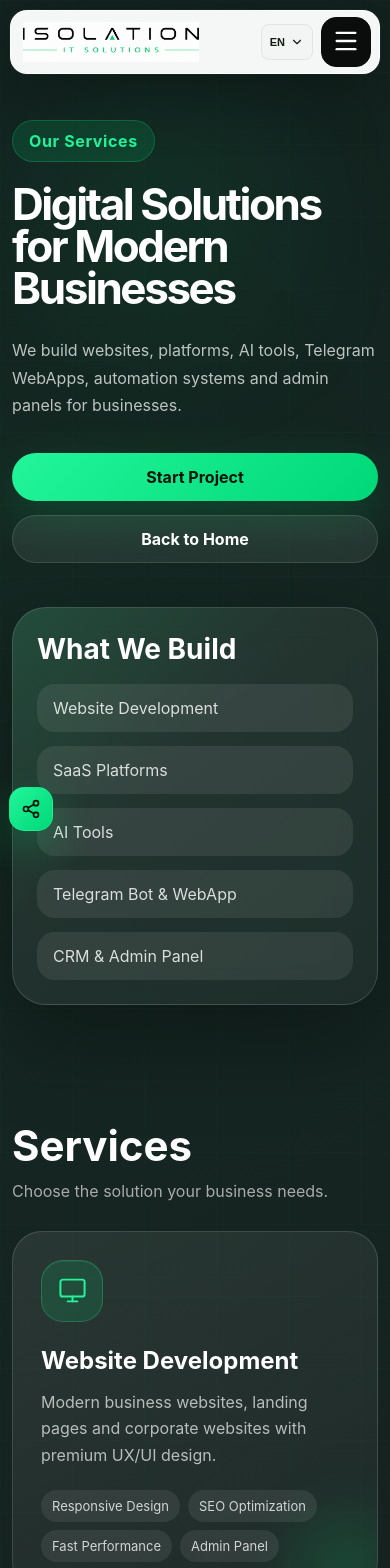
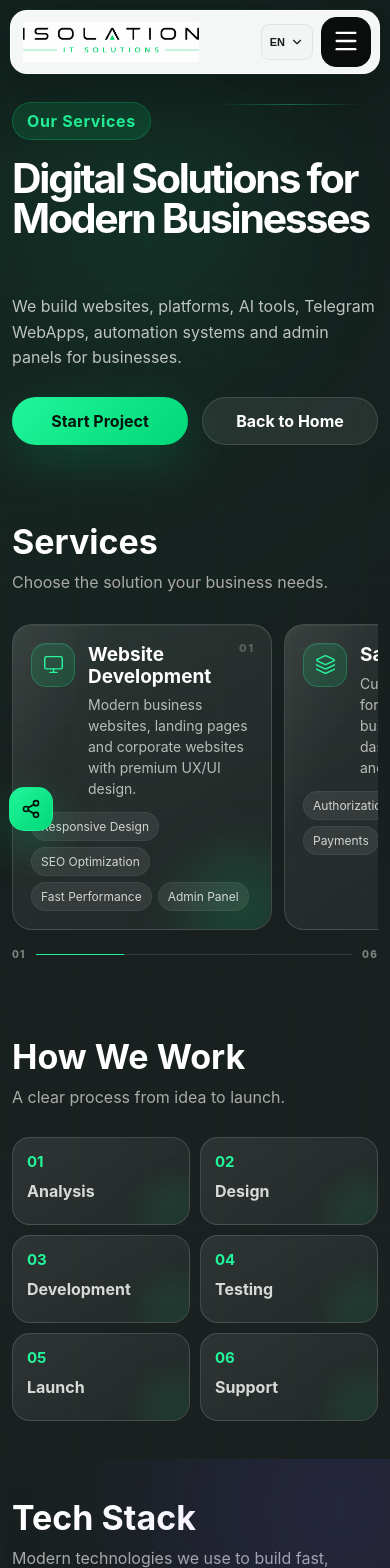
Before and after one commit to NarekHun1/ITSOLUTION, a React (Vite) app: page /services in a window 390 px wide. Shown: the top 1568 px of the page. Built offline with nearby package versions, Linux system fonts and the light colour scheme.

Commit message:
Redesign services page with compact premium layout

```diff
--- a/src/components/Services.tsx
+++ b/src/components/Services.tsx
@@ -149,8 +149,11 @@ export default function ServicesPage() {
                         <h3>{t('servicesPage.whatWeBuild')}</h3>
 
                         <ul>
-                            {heroList.map((item) => (
-                                <li key={item}>{item}</li>
+                            {heroList.map((item, index) => (
+                                <li key={item}>
+                                    <span>{String(index + 1).padStart(2, '0')}</span>
+                                    <strong>{item}</strong>
+                                </li>
                             ))}
                         </ul>
                     </motion.div>
@@ -178,6 +181,10 @@ export default function ServicesPage() {
                                     delay: index * 0.06,
                                 }}
                             >
+                                <span className="serviceNumber" aria-hidden="true">
+                                    {String(index + 1).padStart(2, '0')}
+                                </span>
+
                                 <div className="serviceIcon">
                                     {service.icon}
                                 </div>
@@ -195,6 +202,12 @@ export default function ServicesPage() {
                                 </div>
                             </motion.div>
                         ))}
+                    </div>
+
+                    <div className="servicesScrollRail" aria-hidden="true">
+                        <span>01</span>
+                        <i />
+                        <span>06</span>
                     </div>
                 </div>
             </section>
--- a/src/services.css
+++ b/src/services.css
@@ -11,7 +11,7 @@
 /* HERO */
 .servicesHero {
     position: relative;
-    padding: 150px 0 90px;
+    padding: 128px 0 64px;
 }
 
 .servicesHero::before {
@@ -25,19 +25,30 @@
     border-radius: 999px;
 }
 
+.servicesHero::after {
+    content: '';
+    position: absolute;
+    top: 104px;
+    right: 7%;
+    width: min(38vw, 520px);
+    height: 1px;
+    background: linear-gradient(90deg, transparent, rgba(34, 245, 154, 0.38), transparent);
+    box-shadow: 0 0 24px rgba(34, 245, 154, 0.28);
+}
+
 .servicesHeroGrid {
     position: relative;
     z-index: 2;
     display: grid;
-    grid-template-columns: 1.15fr 0.85fr;
-    gap: 44px;
+    grid-template-columns: 1.2fr 0.8fr;
+    gap: 32px;
     align-items: center;
 }
 
 .servicesBadge {
     display: inline-flex;
-    margin-bottom: 22px;
-    padding: 10px 16px;
+    margin-bottom: 18px;
+    padding: 8px 14px;
     border: 1px solid rgba(255, 255, 255, 0.14);
     border-radius: 999px;
     background: rgba(255, 255, 255, 0.06);
@@ -47,38 +58,39 @@
 }
 
 .servicesHero h1 {
-    max-width: 820px;
+    max-width: 760px;
     margin: 0;
-    font-size: clamp(42px, 7vw, 92px);
-    line-height: 0.95;
-    letter-spacing: -0.07em;
+    font-size: clamp(42px, 5.6vw, 72px);
+    line-height: 0.98;
+    letter-spacing: -0.06em;
 }
 
 .servicesHero p {
     max-width: 720px;
-    margin: 28px 0 0;
+    margin: 20px 0 0;
     color: rgba(255, 255, 255, 0.72);
     font-size: 18px;
-    line-height: 1.7;
+    line-height: 1.6;
 }
 
 .servicesHeroActions {
     display: flex;
     gap: 14px;
     flex-wrap: wrap;
-    margin-top: 34px;
+    margin-top: 26px;
 }
 
 .servicesHeroCard {
     position: relative;
-    padding: 34px;
-    border-radius: 34px;
+    padding: 26px;
+    border-radius: 26px;
     background:
             linear-gradient(145deg, rgba(255, 255, 255, 0.13), rgba(255, 255, 255, 0.04)),
             rgba(255, 255, 255, 0.04);
     border: 1px solid rgba(255, 255, 255, 0.14);
     box-shadow: 0 30px 90px rgba(0, 0, 0, 0.35);
     backdrop-filter: blur(18px);
+    transform: rotate(1deg);
 }
 
 .servicesHeroCard::after {
@@ -92,46 +104,75 @@
 }
 
 .servicesHeroCard h3 {
-    margin: 0 0 18px;
-    font-size: 28px;
+    margin: 0 0 14px;
+    font-size: 22px;
 }
 
 .servicesHeroCard ul {
     display: grid;
-    gap: 14px;
+    grid-template-columns: repeat(2, minmax(0, 1fr));
+    gap: 8px;
     margin: 0;
     padding: 0;
     list-style: none;
 }
 
 .servicesHeroCard li {
-    padding: 14px 16px;
-    border-radius: 18px;
+    display: flex;
+    align-items: center;
+    min-height: 48px;
+    padding: 10px 12px;
+    border-radius: 14px;
     background: rgba(255, 255, 255, 0.08);
     color: rgba(255, 255, 255, 0.82);
+    font-size: 14px;
+    line-height: 1.25;
+}
+
+.servicesHeroCard li span {
+    flex: 0 0 auto;
+    color: var(--brand-green-bright);
+    font-size: 10px;
+    font-weight: 800;
+    letter-spacing: 0.12em;
+}
+
+.servicesHeroCard li strong {
+    font-size: inherit;
+    font-weight: 650;
 }
 
 /* SERVICES FULL */
 .servicesFull {
-    padding: 80px 0;
+    padding: 56px 0 64px;
+}
+
+.servicesFull .sectionHead,
+.servicesProcess .sectionHead {
+    margin-bottom: 30px;
 }
 
 .servicesFullGrid {
     display: grid;
     grid-template-columns: repeat(3, 1fr);
-    gap: 22px;
+    gap: 16px;
 }
 
 .servicesFullCard {
     position: relative;
-    min-height: 310px;
-    padding: 28px;
-    border-radius: 30px;
+    min-height: 0;
+    padding: 22px;
+    border-radius: 24px;
     background:
             linear-gradient(145deg, rgba(255, 255, 255, 0.105), rgba(255, 255, 255, 0.035));
     border: 1px solid rgba(255, 255, 255, 0.12);
     overflow: hidden;
-    transition: 0.35s ease;
+    display: grid;
+    grid-template-columns: 50px minmax(0, 1fr);
+    column-gap: 16px;
+    align-content: start;
+    box-shadow: inset 0 1px 0 rgba(255, 255, 255, 0.055);
+    transition: transform 0.35s ease, border-color 0.35s ease, box-shadow 0.35s ease;
 }
 
 .servicesFullCard::before {
@@ -146,10 +187,19 @@
     transition: 0.35s ease;
 }
 
+.servicesFullCard::after {
+    content: '';
+    position: absolute;
+    inset: 0;
+    border-radius: inherit;
+    background: linear-gradient(115deg, rgba(255, 255, 255, 0.07), transparent 26%);
+    pointer-events: none;
+}
+
 .servicesFullCard:hover {
-    transform: translateY(-8px);
+    transform: translateY(-5px);
     border-color: rgba(255, 209, 102, 0.38);
-    box-shadow: 0 24px 70px rgba(0, 0, 0, 0.28);
+    box-shadow: 0 24px 70px rgba(0, 0, 0, 0.28), inset 0 1px 0 rgba(255, 255, 255, 0.08);
 }
 
 .servicesFullCard:hover::before {
@@ -158,59 +208,82 @@
 }
 
 .serviceIcon {
-    width: 62px;
-    height: 62px;
+    grid-column: 1;
+    grid-row: 1 / 3;
+    width: 50px;
+    height: 50px;
     display: grid;
     place-items: center;
-    margin-bottom: 24px;
-    border-radius: 22px;
+    margin: 0;
+    border-radius: 17px;
     background: rgba(255, 255, 255, 0.1);
     font-size: 30px;
     border: 1px solid rgba(34, 245, 154, 0.25);
     box-shadow: inset 0 1px 0 rgba(255, 255, 255, 0.06);
 }
 
+.serviceNumber {
+    position: absolute;
+    top: 20px;
+    right: 20px;
+    z-index: 2;
+    color: rgba(255, 255, 255, 0.25);
+    font-size: 11px;
+    font-weight: 800;
+    letter-spacing: 0.16em;
+}
+
 .serviceIcon svg {
-    width: 29px;
-    height: 29px;
+    width: 24px;
+    height: 24px;
     stroke-width: 1.65;
 }
 
 .servicesFullCard h3 {
     position: relative;
     z-index: 1;
-    margin: 0 0 14px;
-    font-size: 24px;
+    grid-column: 2;
+    margin: 1px 0 7px;
+    font-size: 21px;
+    line-height: 1.15;
 }
 
 .servicesFullCard p {
     position: relative;
     z-index: 1;
+    grid-column: 2;
     margin: 0;
     color: rgba(255, 255, 255, 0.68);
-    line-height: 1.65;
+    font-size: 14px;
+    line-height: 1.5;
 }
 
 .serviceFeatures {
     position: relative;
     z-index: 1;
+    grid-column: 1 / -1;
     display: flex;
     flex-wrap: wrap;
-    gap: 8px;
-    margin-top: 22px;
+    gap: 6px;
+    margin-top: 16px;
 }
 
 .serviceFeatures span {
-    padding: 8px 11px;
+    padding: 6px 9px;
     border-radius: 999px;
     background: rgba(255, 255, 255, 0.08);
+    border: 1px solid rgba(255, 255, 255, 0.055);
     color: rgba(255, 255, 255, 0.78);
-    font-size: 13px;
+    font-size: 12px;
+}
+
+.servicesScrollRail {
+    display: none;
 }
 
 /* PROCESS */
 .servicesProcess {
-    padding: 80px 0;
+    padding: 60px 0;
 }
 
 .processLine {
@@ -221,16 +294,35 @@
 
 .processStep {
     position: relative;
-    min-height: 145px;
-    padding: 22px;
-    border-radius: 26px;
+    min-height: 112px;
+    padding: 18px;
+    border-radius: 22px;
     background: rgba(255, 255, 255, 0.075);
     border: 1px solid rgba(255, 255, 255, 0.11);
+    overflow: hidden;
+    transition: transform 0.25s ease, border-color 0.25s ease;
+}
+
+.processStep::after {
+    content: '';
+    position: absolute;
+    right: -24px;
+    bottom: -28px;
+    width: 74px;
+    height: 74px;
+    border-radius: 50%;
+    background: rgba(0, 216, 120, 0.08);
+    filter: blur(12px);
+}
+
+.processStep:hover {
+    transform: translateY(-4px);
+    border-color: var(--brand-green-line);
 }
 
 .processStep strong {
     display: block;
-    margin-bottom: 22px;
+    margin-bottom: 14px;
     color: #ffd166;
     font-size: 15px;
 }
@@ -242,13 +334,13 @@
 
 /* CTA */
 .servicesCta {
-    padding: 80px 0 120px;
+    padding: 60px 0 86px;
 }
 
 .servicesCtaBox {
     position: relative;
-    padding: 56px;
-    border-radius: 38px;
+    padding: 44px;
+    border-radius: 30px;
     text-align: center;
     background:
             radial-gradient(circle at top left, rgba(255, 209, 102, 0.24), transparent 35%),
@@ -287,45 +379,141 @@
 
 @media (max-width: 680px) {
     .servicesHero {
-        padding: 120px 0 60px;
+        padding: 102px 0 38px;
     }
 
     .servicesHero h1 {
-        font-size: 44px;
+        font-size: clamp(36px, 10.5vw, 44px);
         letter-spacing: -0.055em;
     }
 
     .servicesHero p {
         font-size: 16px;
+        margin-top: 16px;
     }
 
     .servicesHeroCard {
-        padding: 24px;
+        display: none;
     }
 
     .servicesFull,
     .servicesProcess {
-        padding: 55px 0;
+        padding: 38px 0;
+    }
+
+    .servicesFull .sectionHead,
+    .servicesProcess .sectionHead {
+        margin-bottom: 22px;
+    }
+
+    .servicesFull .sectionHead h2,
+    .servicesProcess .sectionHead h2,
+    .techStack .sectionHead h2 {
+        font-size: 34px;
     }
 
     .servicesFullGrid {
-        grid-template-columns: 1fr;
+        grid-template-columns: none;
+        grid-auto-flow: column;
+        grid-auto-columns: minmax(260px, 82vw);
+        gap: 12px;
+        width: calc(100% + 12px);
+        padding: 2px 12px 16px 0;
+        overflow-x: auto;
+        overscroll-behavior-inline: contain;
+        scroll-snap-type: inline mandatory;
+        scrollbar-width: none;
+    }
+
+    .servicesFullGrid::-webkit-scrollbar {
+        display: none;
+    }
+
+    .servicesScrollRail {
+        display: flex;
+        align-items: center;
+        gap: 10px;
+        margin-top: 2px;
+        color: rgba(255, 255, 255, 0.44);
+        font-size: 10px;
+        font-weight: 800;
+        letter-spacing: 0.12em;
+    }
+
+    .servicesScrollRail i {
+        position: relative;
+        display: block;
+        flex: 1;
+        height: 1px;
+        overflow: hidden;
+        background: rgba(255, 255, 255, 0.12);
+    }
+
+    .servicesScrollRail i::after {
+        content: '';
+        position: absolute;
+        inset: 0 72% 0 0;
+        background: var(--brand-green-bright);
+        box-shadow: 0 0 12px rgba(34, 245, 154, 0.5);
+    }
+
+    .servicesFullCard {
+        padding: 18px;
+        grid-template-columns: 44px minmax(0, 1fr);
+        column-gap: 13px;
+        border-radius: 20px;
+        scroll-snap-align: start;
+    }
+
+    .serviceNumber {
+        top: 16px;
+        right: 16px;
+    }
+
+    .serviceIcon {
+        width: 44px;
+        height: 44px;
+        border-radius: 15px;
+    }
+
+    .serviceIcon svg {
+        width: 21px;
+        height: 21px;
+    }
+
+    .servicesFullCard h3 {
+        font-size: 19px;
+    }
+
+    .serviceFeatures {
+        margin-top: 13px;
     }
 
     .processLine {
-        grid-template-columns: 1fr;
+        grid-template-columns: repeat(2, minmax(0, 1fr));
+        gap: 10px;
+    }
+
+    .processStep {
+        min-height: 88px;
+        padding: 14px;
+        border-radius: 18px;
+    }
+
+    .processStep strong {
+        margin-bottom: 10px;
     }
 
     .servicesCta {
-        padding: 55px 0 90px;
+        padding: 38px 0 64px;
     }
 
     .servicesCtaBox {
-        padding: 34px 22px;
+        padding: 30px 20px;
     }
 
     .servicesHeroActions .btn {
-        width: 100%;
+        flex: 1 1 145px;
         justify-content: center;
     }
 }
@@ -334,7 +522,7 @@
 
 .techStack {
     position: relative;
-    padding: 100px 0 120px;
+    padding: 60px 0 76px;
     overflow: hidden;
 }
 
@@ -351,13 +539,13 @@
 }
 
 .techStack .sectionHead {
-    margin-bottom: 50px;
+    margin-bottom: 30px;
 }
 
 .techGrid {
     display: grid;
     grid-template-columns: repeat(4, 1fr);
-    gap: 22px;
+    gap: 16px;
 }
 
 .techItem {
@@ -367,12 +555,12 @@
     flex-direction: column;
     align-items: center;
     justify-content: center;
-    gap: 18px;
+    gap: 12px;
 
-    min-height: 190px;
-    padding: 28px;
+    min-height: 138px;
+    padding: 20px;
 
-    border-radius: 30px;
+    border-radius: 24px;
 
     background:
             linear-gradient(
@@ -429,8 +617,8 @@
     position: relative;
     z-index: 2;
 
-    width: 72px;
-    height: 72px;
+    width: 52px;
+    height: 52px;
 
     object-fit: contain;
 
@@ -469,19 +657,27 @@
 
 @media (max-width: 640px) {
     .techStack {
-        padding: 70px 0 90px;
+        padding: 38px 0 58px;
     }
 
     .techGrid {
-        grid-template-columns: 1fr;
+        grid-template-columns: repeat(2, minmax(0, 1fr));
+        gap: 10px;
     }
 
     .techItem {
-        min-height: 160px;
+        min-height: 108px;
+        gap: 9px;
+        padding: 14px;
+        border-radius: 18px;
     }
 
     .techItem img {
-        width: 62px;
-        height: 62px;
+        width: 40px;
+        height: 40px;
+    }
+
+    .techItem span {
+        font-size: 14px;
     }
 }
```
